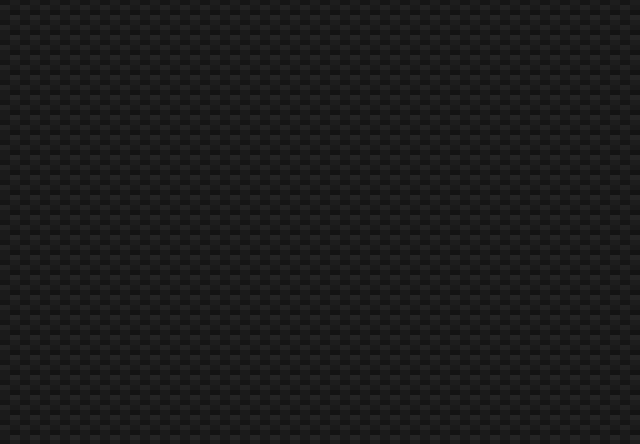
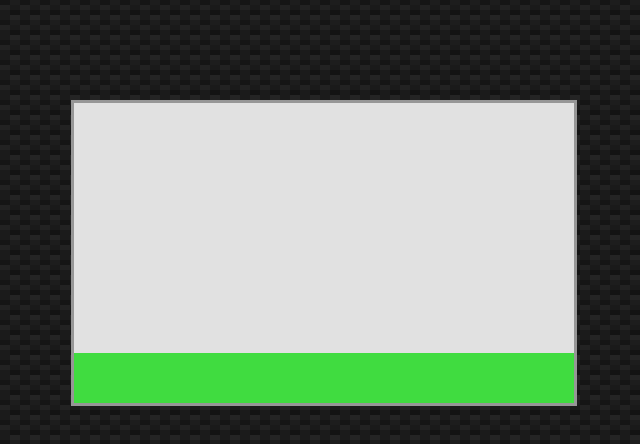
Before and after one commit to QuickToBeSlow/Project_Euler_Assignments, a plain HTML site: page index.html in a window 1280 px wide. Shown: the whole page, without its empty margins (0-640 px from the left). Drawn offline with Linux system fonts and the light colour scheme.

Commit message:
rearranging elements and fleshing out styling

```diff
--- a/index.html
+++ b/index.html
@@ -3,10 +3,15 @@
     <link rel="stylesheet" href="styles.css">
   </head>
   <body>
-    <div id="profile">
-      <div id="green_cusp">
+    <section>
+      <div id="profile">
+        <div id="green_cusp">
 
+        </div>
       </div>
-    </div>
+    </section>
+    <section>
+
+    </section>
   </body>
 </html>
--- a/styles.css
+++ b/styles.css
@@ -10,14 +10,23 @@ body {
   background-size: 20px 20px;
 }
 #green_cusp {
-  width: 100%;
-  background-color: "rgb(196, 220, 128)";
+  width: 500px;
+  height:50;
+  top: 353px;
+  position: absolute;
+  background-color: rgb(64, 220, 64);
 }
 #profile {
   width: 500px;
+  height: 300px;
   display: block;
+  margin-top: 100px;
   margin-left: auto;
   margin-right: auto;
-  background-color: "rgb(230,230,230)";
+  background-color: rgb(225, 225, 225);
+  border: 3px solid rgb(150,150,150);
+}
 
+section {
+  width: 50%;
 }
```
